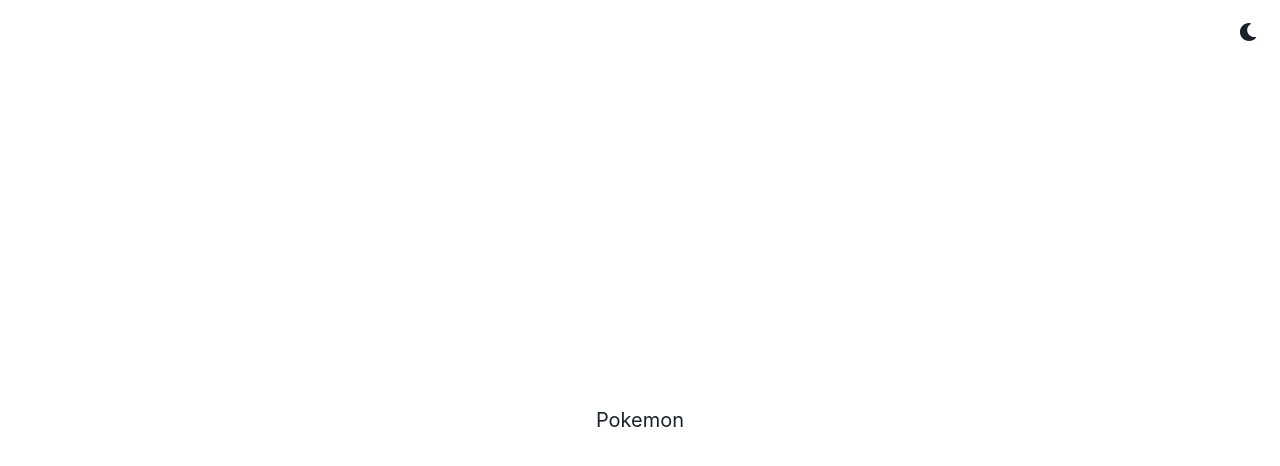
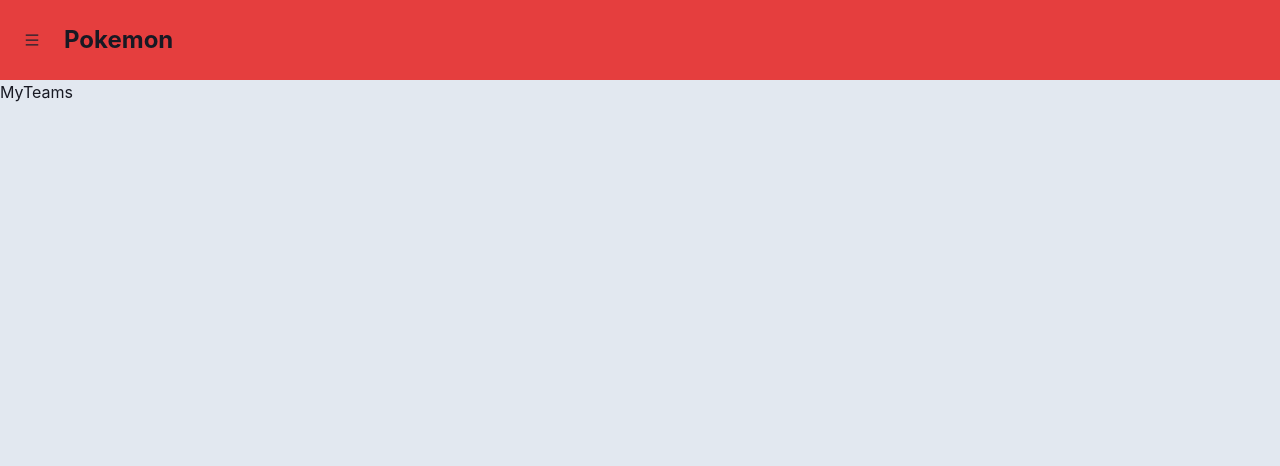
Before and after one commit to daviprios/my-team-pokemon, a React (Create React App) app: page /teams in a window 1280 px wide. Shown: the top 466 px of the page. Built offline with nearby package versions, Linux system fonts and the light colour scheme.

Commit message:
feat: add basic app layout and home page

```diff
--- a/src/App.tsx
+++ /dev/null
@@ -1,26 +0,0 @@
-import {
-	ChakraProvider,
-	Box,
-	Text,
-	VStack,
-	Grid,
-	theme,
-} from '@chakra-ui/react'
-import { ColorModeSwitcher } from './ColorModeSwitcher'
-
-export function App() {
-	return (
-		<ChakraProvider theme={theme}>
-			<Box textAlign="center" fontSize="xl">
-				<Grid minH="100vh" p={3}>
-					<ColorModeSwitcher justifySelf="flex-end" />
-					<VStack spacing={8}>
-						<Text>
-							Pokemon
-						</Text>
-					</VStack>
-				</Grid>
-			</Box>
-		</ChakraProvider>
-	)
-}
--- a/src/index.tsx
+++ b/src/index.tsx
@@ -2,7 +2,7 @@
 import * as ReactDOM from 'react-dom/client'
 
 import { ColorModeScript } from '@chakra-ui/react'
-import { App } from './App'
+import { App } from './ui/App'
 
 ReactDOM.createRoot(document.getElementById('root')!).render(
 	<React.StrictMode>
--- /dev/null
+++ b/src/ui/App.tsx
@@ -0,0 +1,26 @@
+import { BrowserRouter, Routes, Route } from 'react-router-dom'
+
+import { ChakraContext } from '@/ui/contexts/ChakraContext'
+
+import BaseLayout from './layouts/BaseLayout'
+import NotFound from './views/NotFound'
+import Home from './views/Home'
+import PokemonList from './views/PokemonList'
+import MyTeams from './views/MyTeams'
+
+export function App() {
+	return (
+		<ChakraContext>
+			<BrowserRouter>
+				<Routes>
+					<Route path='/' element={<BaseLayout/>}>
+						<Route index element={<Home/>}/>
+						<Route path='pokemon' element={<PokemonList/>}/>
+						<Route path='teams' element={<MyTeams/>}/>
+					</Route>
+					<Route path='*' element={<NotFound/>}/>
+				</Routes>
+			</BrowserRouter>
+		</ChakraContext>
+	)
+}
--- /dev/null
+++ b/src/ui/contexts/ChakraContext.tsx
@@ -0,0 +1,43 @@
+import { ChakraProvider, type StyleFunctionProps, extendTheme } from '@chakra-ui/react'
+import { chakraUseColor } from '@/ui/utils/chakraUseColor'
+
+const theme = extendTheme({
+	initialColorMode: 'dark',
+	useSystemColorMode: false,
+	colors: {
+		main: {
+			color: {
+				dark: chakraUseColor('red.600'),
+				light: chakraUseColor('red.500')
+			},
+			bg: {
+				dark: chakraUseColor('gray.900'),
+				light: chakraUseColor('gray.200')
+			},
+			text: {
+				dark: chakraUseColor('gray.200'),
+				light: chakraUseColor('gray.900')
+			}
+		}
+	},
+	styles: {
+		global: ({ colorMode }: StyleFunctionProps) => ({
+			'html, body': {
+				color: colorMode === 'dark' ? chakraUseColor('main.text.dark') : chakraUseColor('main.text.light'),
+				bg: colorMode === 'dark' ? chakraUseColor('main.bg.dark') : chakraUseColor('main.bg.light')
+			},
+		})
+	}
+})
+
+export function ChakraContext({
+	children
+}: {
+  children: React.ReactNode
+}) {
+	return (
+		<ChakraProvider theme={theme}>
+			{children}
+		</ChakraProvider>
+	)
+}
--- /dev/null
+++ b/src/ui/hooks/useMainColor.ts
@@ -0,0 +1,6 @@
+import { useColorMode } from '@chakra-ui/react'
+
+export function useMainColor(color: string){
+	const { colorMode } = useColorMode()
+	return `main.${color}.${colorMode}`
+}
--- /dev/null
+++ b/src/ui/layouts/BaseLayout/index.tsx
@@ -0,0 +1,71 @@
+import { Drawer, DrawerOverlay, DrawerContent, DrawerHeader, DrawerBody, Text, useDisclosure, Grid, GridItem, Flex, Link, UnorderedList, ListItem, Spacer, Button } from '@chakra-ui/react'
+import { AiOutlineMenu } from 'react-icons/ai'
+import { Outlet } from 'react-router-dom'
+import { Link as RouterLink } from 'react-router-dom'
+
+import { ColorModeSwitcher } from '@/ui/components/ColorModeSwitcher'
+import { useMainColor } from '@/ui/hooks/useMainColor'
+
+function Item({
+	to,
+	children,
+	onClose
+}: {
+	to: string
+	children: React.ReactNode
+	onClose: () => void
+}) {
+	const text = useMainColor('text')
+
+	return (
+		<ListItem borderBottomWidth={'1px'} borderBottomColor={text}>
+			<Link as={RouterLink} to={to} w={'full'} h='full' display={'inline-block'} pl='4' py='8' onClick={onClose}>{children}</Link>
+		</ListItem>
+	)
+}
+
+export default function BaseLayout() {
+	const { isOpen, onClose, onOpen } = useDisclosure()
+
+	const color = useMainColor('color')
+
+	return (
+		<>
+			<Drawer placement={'left'} onClose={onClose} isOpen={isOpen}>
+				<DrawerOverlay />
+				<DrawerContent>
+					<DrawerHeader borderBottomWidth='1px' borderBottomColor={'gray.900'} bgColor={color}>
+						<Flex ml='-2' alignItems={'center'}>
+							<Button bg={'transparent'} onClick={onClose}>
+								<AiOutlineMenu />
+							</Button>
+							<Text ml={2}>Menu</Text>
+							<Spacer/>
+							<ColorModeSwitcher/>
+						</Flex>
+					</DrawerHeader>
+					<DrawerBody p='0'>
+						<UnorderedList listStyleType={'none'} mx='0' p='2'>
+							<Item onClose={onClose} to='/'>Home</Item>
+							<Item onClose={onClose} to='/pokemon'>Pokemon</Item>
+							<Item onClose={onClose} to='/teams'>Meus Times</Item>
+						</UnorderedList>
+					</DrawerBody>
+				</DrawerContent>
+			</Drawer>
+			<Grid h={'100vh'} gridTemplateRows={'80px auto'}>
+				<GridItem py='4' bgColor={color}>
+					<Flex pl='2' h='full' alignItems='center' justifyContent='left'>
+						<Button bg={'transparent'} onClick={onOpen}>
+							<AiOutlineMenu/>
+						</Button>
+						<Text pl='2' fontWeight={'bold'} fontSize={'2xl'}>Pokemon</Text>
+					</Flex>
+				</GridItem>
+				<GridItem>
+					<Outlet/>
+				</GridItem>
+			</Grid>
+		</>
+	)
+}
--- /dev/null
+++ b/src/ui/utils/chakraUseColor.ts
@@ -0,0 +1,4 @@
+export function chakraUseColor(base: `${string}.${string}`) {
+	const color = base.split('.').join('-')
+	return `var(--chakra-colors-${color})`
+}
--- /dev/null
+++ b/src/ui/views/Home/index.tsx
@@ -0,0 +1,43 @@
+import { useEffect, useRef, useState } from 'react'
+import { Center, Text,  } from '@chakra-ui/react'
+import Xarrow, { anchorType } from 'react-xarrows'
+
+export default function Home() {
+	const arrowEndAnchorRef = useRef(null)
+	const arrowStartAnchorRef = useRef<HTMLParagraphElement>(null)
+	const [anchorDirection, setAnchorDirection] = useState<anchorType>('auto')
+
+	// const { colorMode } = useColorMode()
+
+	useEffect(() => {
+		setAnchorDirection((window.screen.width - 100 < (arrowStartAnchorRef.current?.getBoundingClientRect().width ?? 0))
+			? { position: 'top', offset: { y: -5 }}
+			: { position: 'left', offset: { x: -10 }})
+	}, [])
+
+	useEffect(() => {
+		const updateDirection = () => {
+			setAnchorDirection((window.screen.width - 100 < (arrowStartAnchorRef.current?.getBoundingClientRect().width ?? 0))
+				? { position: 'top', offset: { y: -5 }}
+				: { position: 'left', offset: { x: -10 }})
+		}
+		window.addEventListener('resize', updateDirection)
+
+		return(() => window.removeEventListener('resize', updateDirection))
+	}, [window.screen.width])
+
+	return (
+		<Center minH='full' position={'relative'}>
+			<div ref={arrowEndAnchorRef} style={{
+				position: 'absolute',
+				top: 0,
+				left: '30px'
+			}}></div>
+			<Xarrow start={arrowStartAnchorRef} end={arrowEndAnchorRef} startAnchor={anchorDirection} endAnchor={{ position: 'bottom', offset: { y: 5 }}} dashness={{ strokeLen: 7, nonStrokeLen: 12 }} headSize={5} color='red'/>
+			<Text ref={arrowStartAnchorRef} px='4' textAlign={'center'}>
+				Vamos criar nosso time?
+				Basta ir na seção Pokemon.
+			</Text>
+		</Center>
+	)
+}
--- /dev/null
+++ b/src/ui/views/MyTeams/index.tsx
@@ -0,0 +1,5 @@
+export default function MyTeams() {
+	return (
+		<div>MyTeams</div>
+	)
+}
--- /dev/null
+++ b/src/ui/views/NotFound/index.tsx
@@ -0,0 +1,12 @@
+import { Link as RouterLink } from 'react-router-dom'
+import { Center, Link, Text } from '@chakra-ui/react'
+
+export default function NotFound() {
+	return (
+		<Center width={'100vw'} height={'100vh'}>
+			<Text>
+        Não há Pokemons aqui. Que tal <Link as={RouterLink} to='/' textDecor={'underline'}>voltarmos ao início?</Link>
+			</Text>
+		</Center>
+	)
+}
--- /dev/null
+++ b/src/ui/views/PokemonList/index.tsx
@@ -0,0 +1,5 @@
+export default function PokemonList() {
+	return (
+		<div>PokemonList</div>
+	)
+}
```
Also changed, not shown: src/ui/components/ColorModeSwitcher.tsx (renamed from src/ColorModeSwitcher.tsx).
